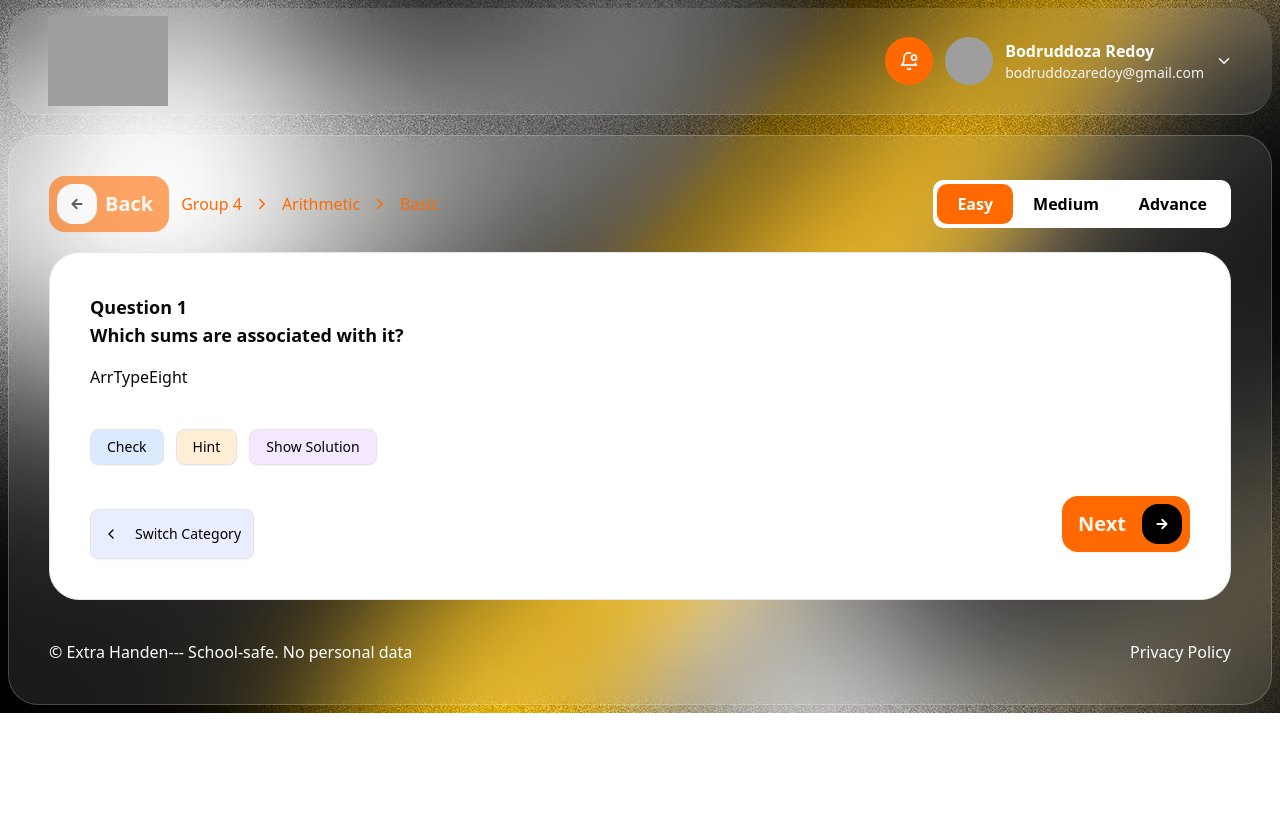
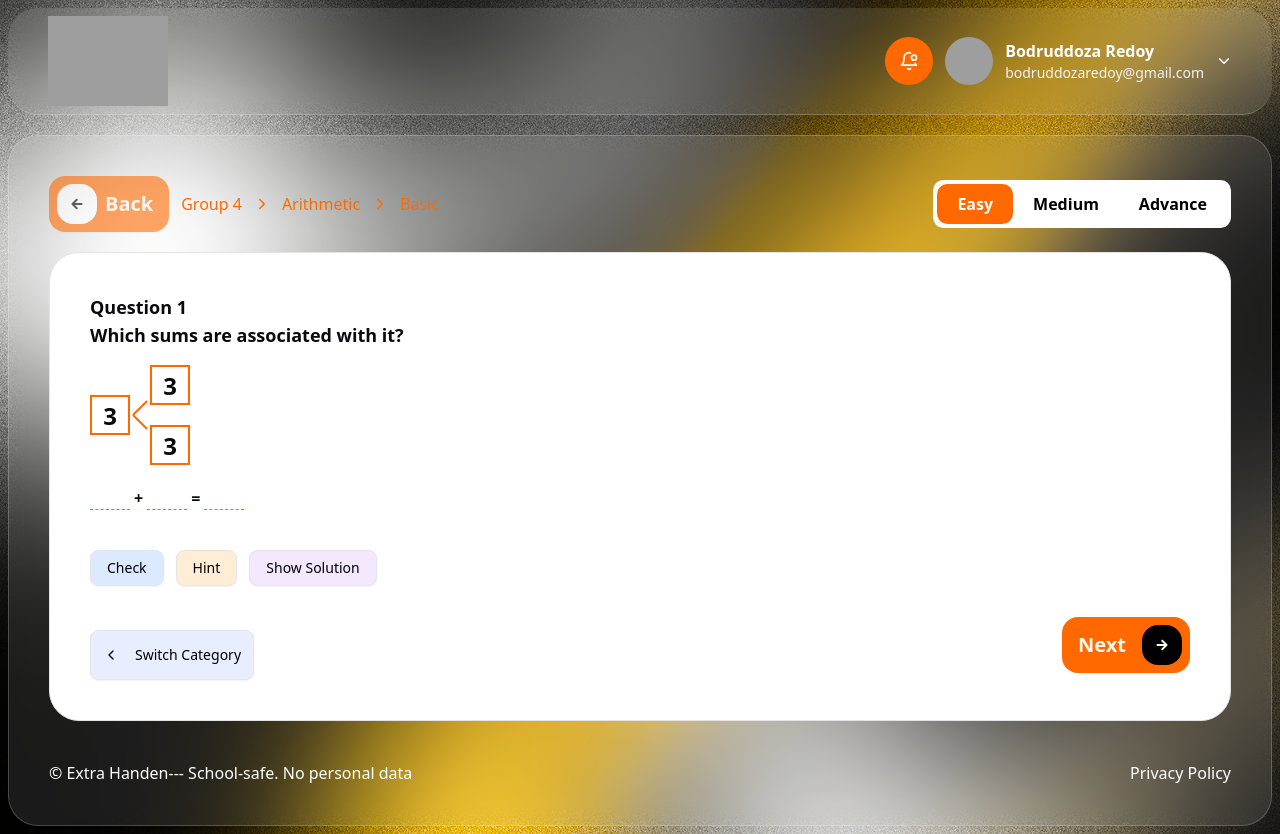
Before and after one commit to juyel66/Eduloop-quize-Application, a React (Vite) app: page /arithmetic in a window 1280 px wide. Before the commit the page ends 800 px from the top, so only its background shows below. Built offline with nearby package versions, Linux system fonts and the light colour scheme; grey boxes are pictures that could not be loaded.

Commit message:
Update: controller position

```diff
--- a/src/pages/Arithmetic/components/ArrTypeEight.tsx
+++ b/src/pages/Arithmetic/components/ArrTypeEight.tsx
@@ -9,7 +9,48 @@ export default function ArrTypeEight({ data, hint }: any) {
 
   return (
     <div>
-      <div>ArrTypeEight</div>
+      <div>
+        {/* box  */}
+        <div className=''>
+          <div className="flex relative items-center gap-5">
+            <div className="absolute left-10 top-14">
+              <div className="relative">
+                <div className="w-5 absolute top-0 left-0 h-0.5 rotate-45 bg-primary"></div>
+                <div className="w-5 h-0.5 absolute bottom-3 left-0 -rotate-45 bg-primary"></div>
+              </div>
+            </div>
+            <input
+              type="text"
+              value={3}
+              className="size-10 border-2 !border-primary text-2xl font-semibold text-center"
+              readOnly
+            />
+            <div className="flex flex-col gap-5">
+              <input
+                type="text"
+                value={3}
+                className="size-10 border-2 !border-primary text-2xl font-semibold text-center"
+                readOnly
+              />
+              <input
+                type="text"
+                value={3}
+                className="size-10 border-2 !border-primary text-2xl font-semibold text-center"
+                readOnly
+              />
+            </div>
+          </div>
+        </div>
+        {/* options  */}
+        <div className='mt-5 flex items-center gap-1'>
+          <input type="text" className='border-b border-primary w-10 focus:outline-none border-dashed' />
+          <p className='font-bold'>+</p>
+          <input type="text" className='border-b border-primary w-10 focus:outline-none border-dashed' />
+          <p className='font-bold'>=</p>
+          <input type="text" className='border-b border-primary w-10 focus:outline-none border-dashed' />
+        </div>
+
+      </div>
       {/* controllers  */}
       <div>
         <Controllers handleCheck={() => { }} handleShowSolution={() => { }} handleShowHint={handleShowHint} />
```
